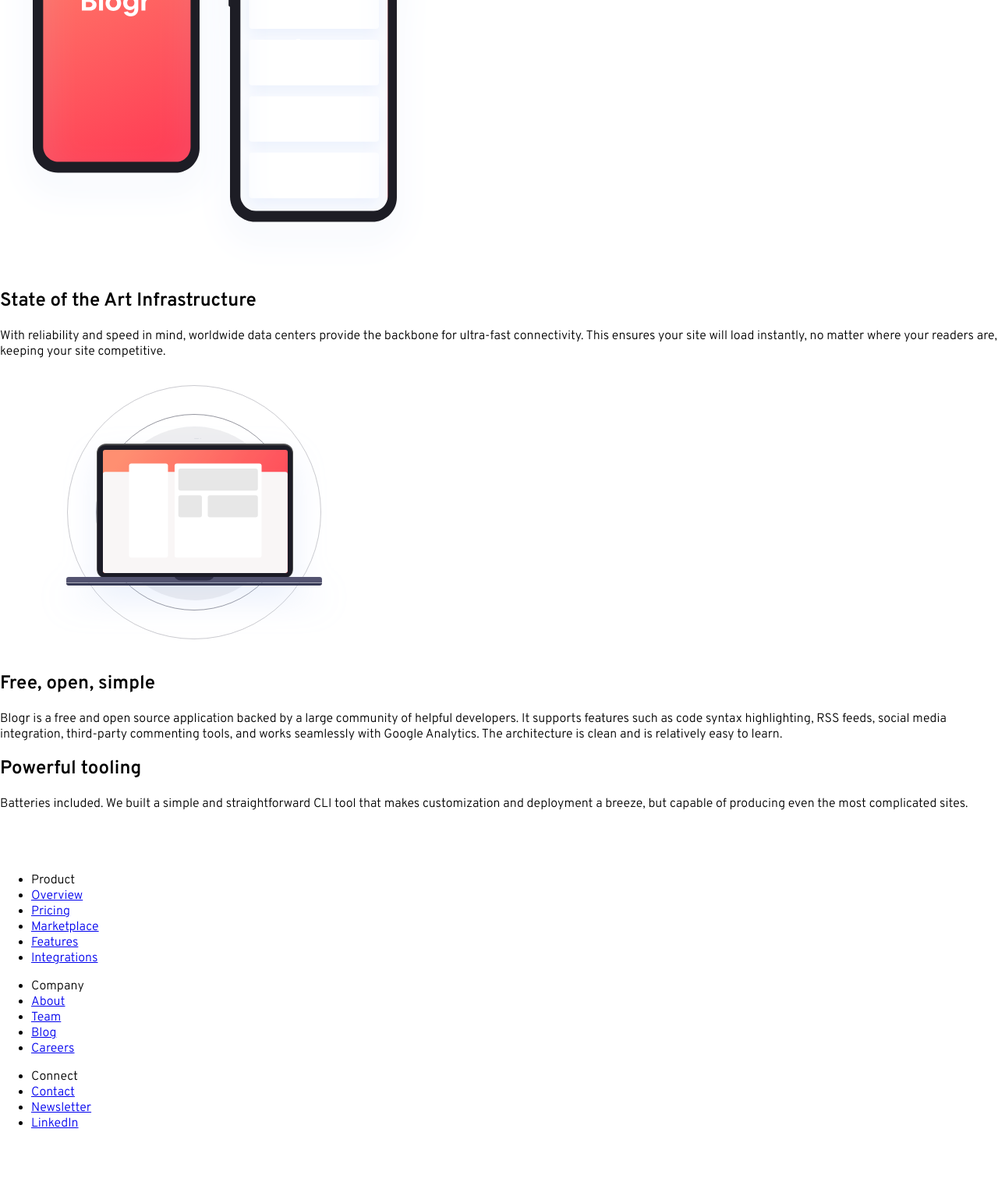
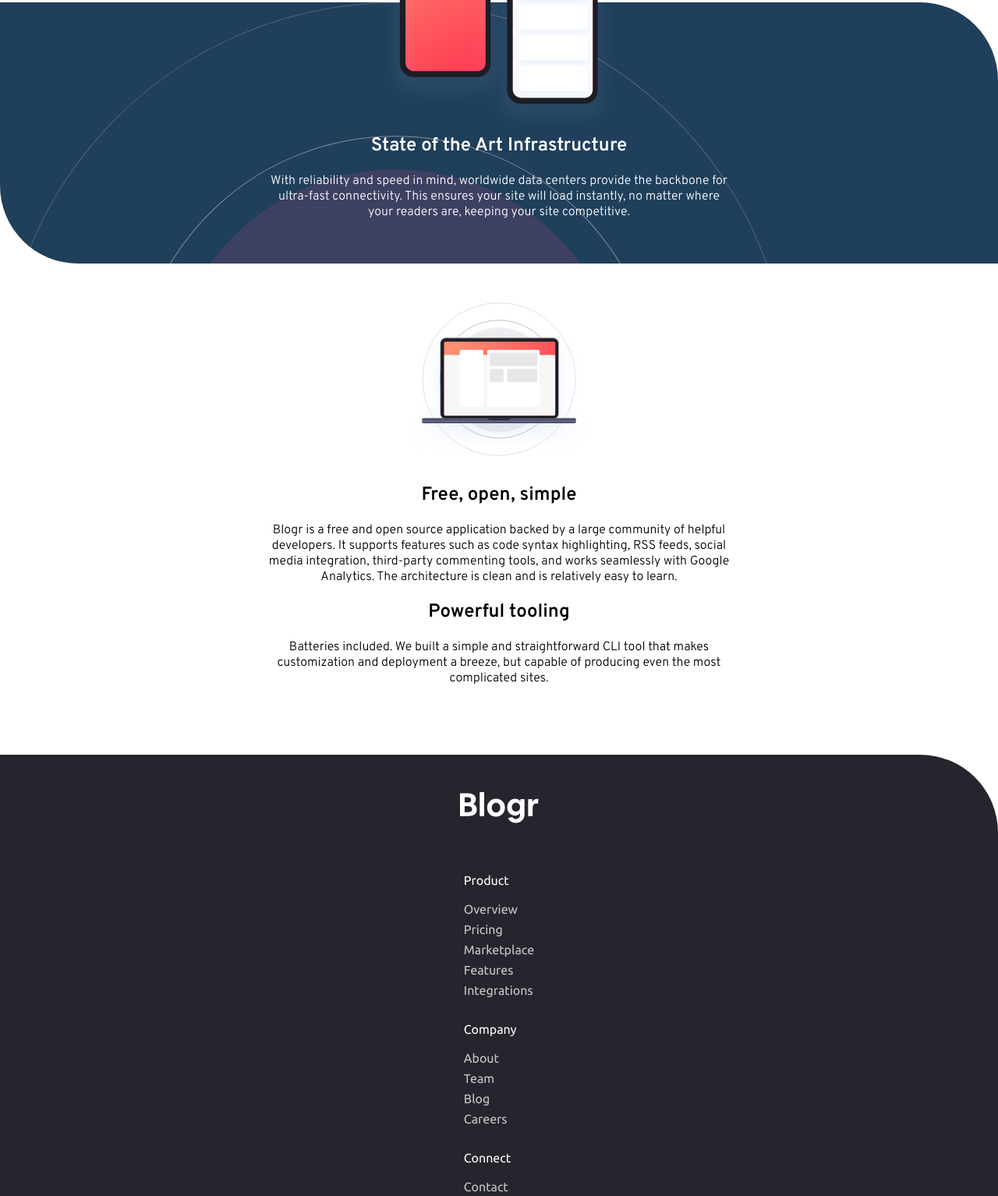
Before and after one commit to SanazBHMN/blogr-landing-page, a plain HTML site: page index.html in a window 1280 px wide. Shown: the part 1266-2800 px from the top of the page at 78% size. Before the commit the page ends 2733 px from the top, so only its background shows below. Drawn offline with Linux system fonts and the light colour scheme.

Commit message:
reach to mobile design

```diff
--- a/css/style.css
+++ b/css/style.css
@@ -28,7 +28,6 @@ header {
   color: #fff;
   text-align: center;
   padding: 2em 4em 5em;
-  background-color: orange;
 }
 
 /* navigation */
@@ -72,6 +71,9 @@ header h5 {
   padding: 15px 20px;
   border-radius: 50px;
   border: 0;
+  display: flex;
+  justify-content: center;
+  align-items: center;
 }
 
 .btn .start {
@@ -98,16 +100,90 @@ header h5 {
   background-color: #fff;
 }
 
-/* .one {
-  background-color: crimson;
-}
-.two {
-  background-color: yellowgreen;
-}
-.three {
-  background-color: violet;
+/* global */
+section {
+  text-align: center;
+  padding: 40px;
+  /* border: 2px solid black; */
 }
 
+.one,
+.two,
+.three {
+  display: flex;
+  flex-direction: column;
+  justify-content: center;
+  align-items: center;
+}
+
+.content {
+  display: flex;
+  flex-direction: column;
+  justify-content: center;
+  align-items: center;
+  width: 50%;
+}
+
+img {
+  max-width: 300px;
+}
+
+/* section 2 */
+.two {
+  background-color: hsl(208, 49%, 24%);
+  background-image: url('../images/bg-pattern-circles.svg');
+  background-repeat: no-repeat;
+  color: #fff;
+  border-top-right-radius: 100px;
+  border-bottom-left-radius: 100px;
+  margin-top: 9em;
+}
+
+.two img {
+  margin-top: -12em;
+}
+
+.two .content .info h2 {
+  margin-top: 0;
+}
+
+/* footer */
 footer {
-  background-color: lightslategrey;
-} */
+  background-color: hsl(240, 10%, 16%);
+  border-top-right-radius: 100px;
+  margin-top: 2em;
+  color: #fff;
+  padding: 3em;
+  font-family: 'Ubuntu', sans-serif;
+  display: flex;
+  flex-direction: column;
+  align-items: center;
+  justify-content: center;
+}
+
+footer img {
+  display: block;
+}
+
+.footer-links {
+  margin-top: 3em;
+}
+
+.footer-links > ul {
+  list-style-type: none;
+  margin-bottom: 2em;
+  padding: 0;
+}
+
+.footer-links ul li {
+  margin-bottom: .5em;
+}
+
+.footer-links ul li a {
+  color: hsl(240, 2%, 79%);
+  text-decoration: none;
+}
+
+.footer-links ul .li-title {
+  margin-bottom: 1.2em;
+}
--- a/index.html
+++ b/index.html
@@ -52,6 +52,9 @@
 
     <section class="one">
       <h1>Designed for the future</h1>
+      <div>
+        <img src="images/illustration-editor-mobile.svg" alt="mobile" />
+      </div>
       <div class="content">
         <div class="info">
           <div class="para-1">
@@ -76,11 +79,6 @@
             </p>
           </div>
         </div>
-
-        <div>
-          <img src="images/illustration-editor-mobile.svg" alt="" />
-        </div>
-      </div>
     </section>
 
     <section class="two">
@@ -158,7 +156,6 @@
           <li><a href="#">LinkedIn</a></li>
         </ul>
       </div>
-
     </footer>
     <!-- Product
 
```
